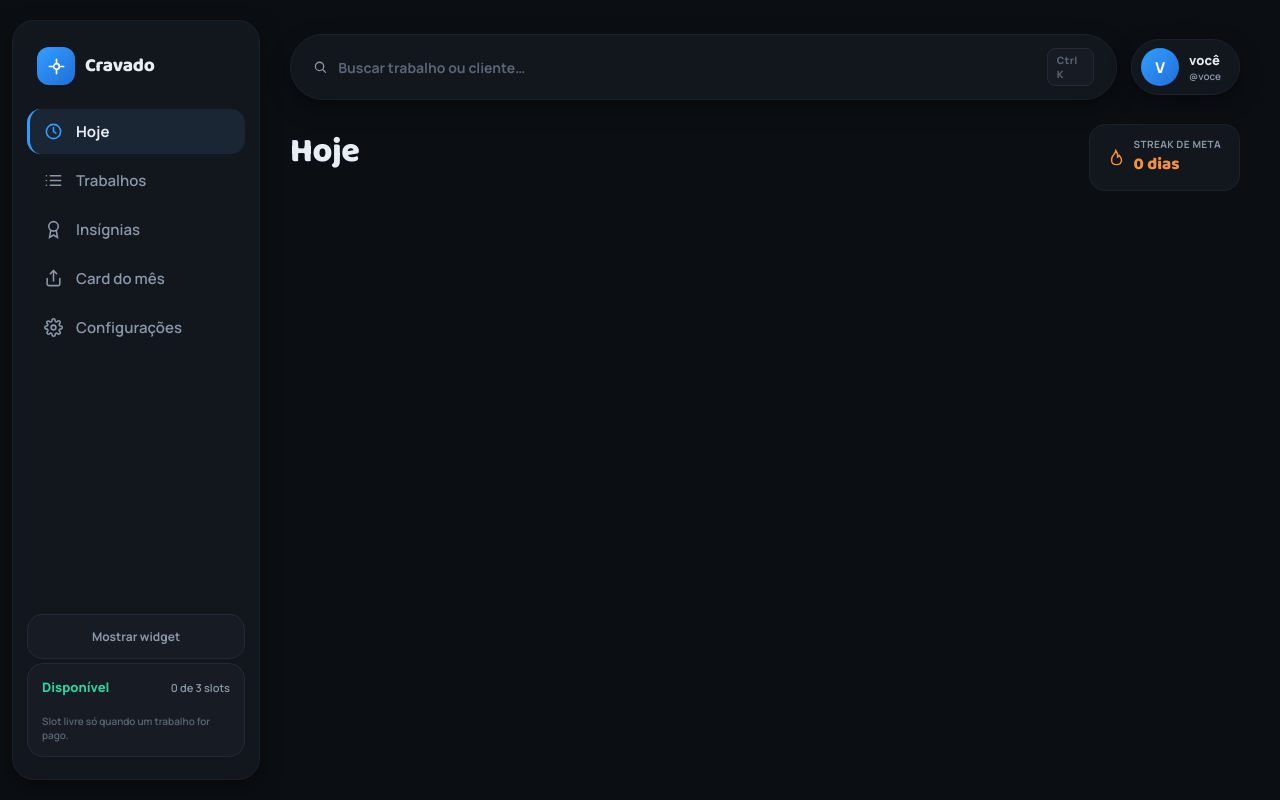
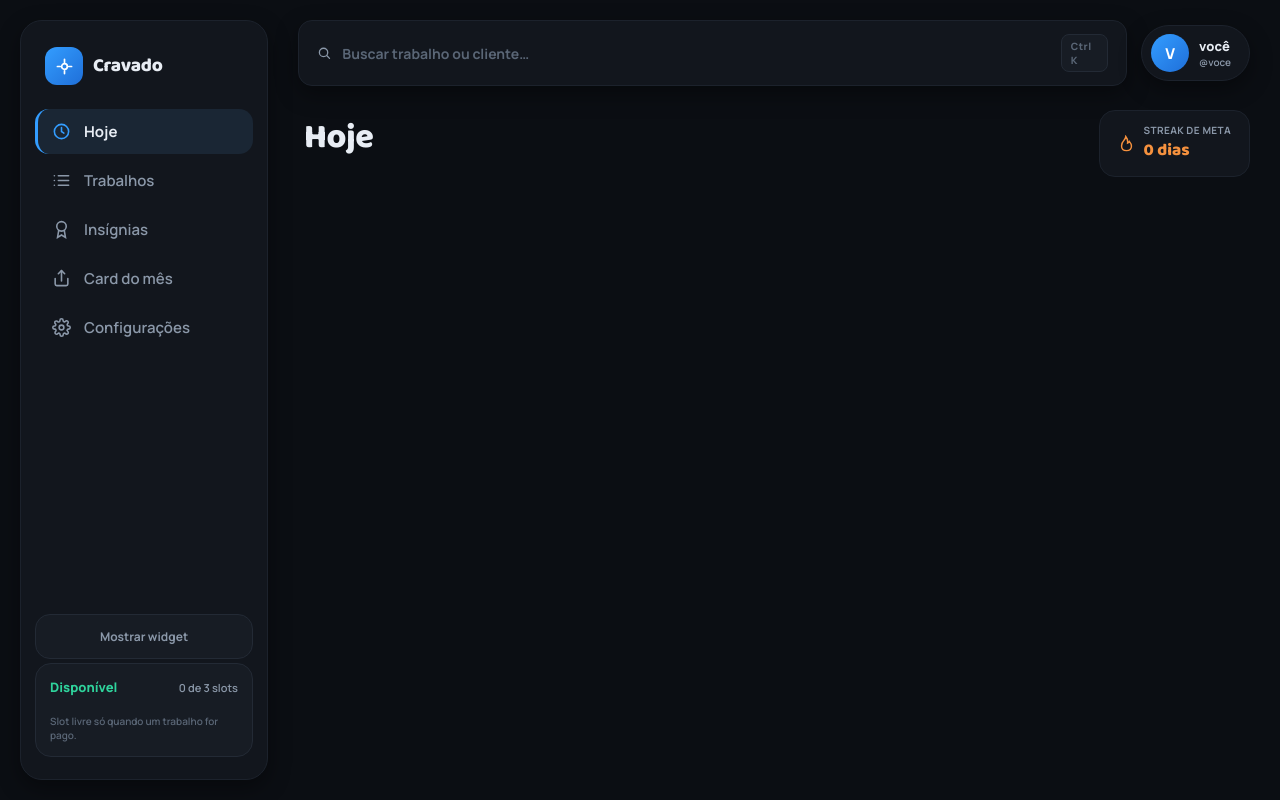
Before and after one commit to kauanlacerda/crava, an Electron app: page renderer/index.html in a window 1280 px wide. Drawn offline with Linux system fonts and the light colour scheme; no server answers.

Commit message:
fix: respiro nos 4 lados da sidebar e busca com cantos arredondados (nao pilula)
Co-Authored-By: Claude Opus 5 <noreply@anthropic.com>

```diff
--- a/renderer/styles.css
+++ b/renderer/styles.css
@@ -572,3 +572,9 @@ input:focus, select:focus { border-color: var(--blue); }
 .stat-card.solid-orange .stat-label { color: rgba(255, 255, 255, 0.87); }
 .stat-card.solid-orange .stat-value { color: #fff !important; }
 .stat-card.solid-orange .stat-sub { color: rgba(255, 255, 255, 0.92) !important; }
+
+/* respiro de verdade na sidebar (dos 4 lados) + busca quadrada arredondada */
+.app { padding: 0; }
+.sidebar { margin: 20px 6px 20px 20px; }
+.topbar { padding: 20px 30px 4px 24px; }
+.search { border-radius: 14px; padding: 13px 18px; }
```
